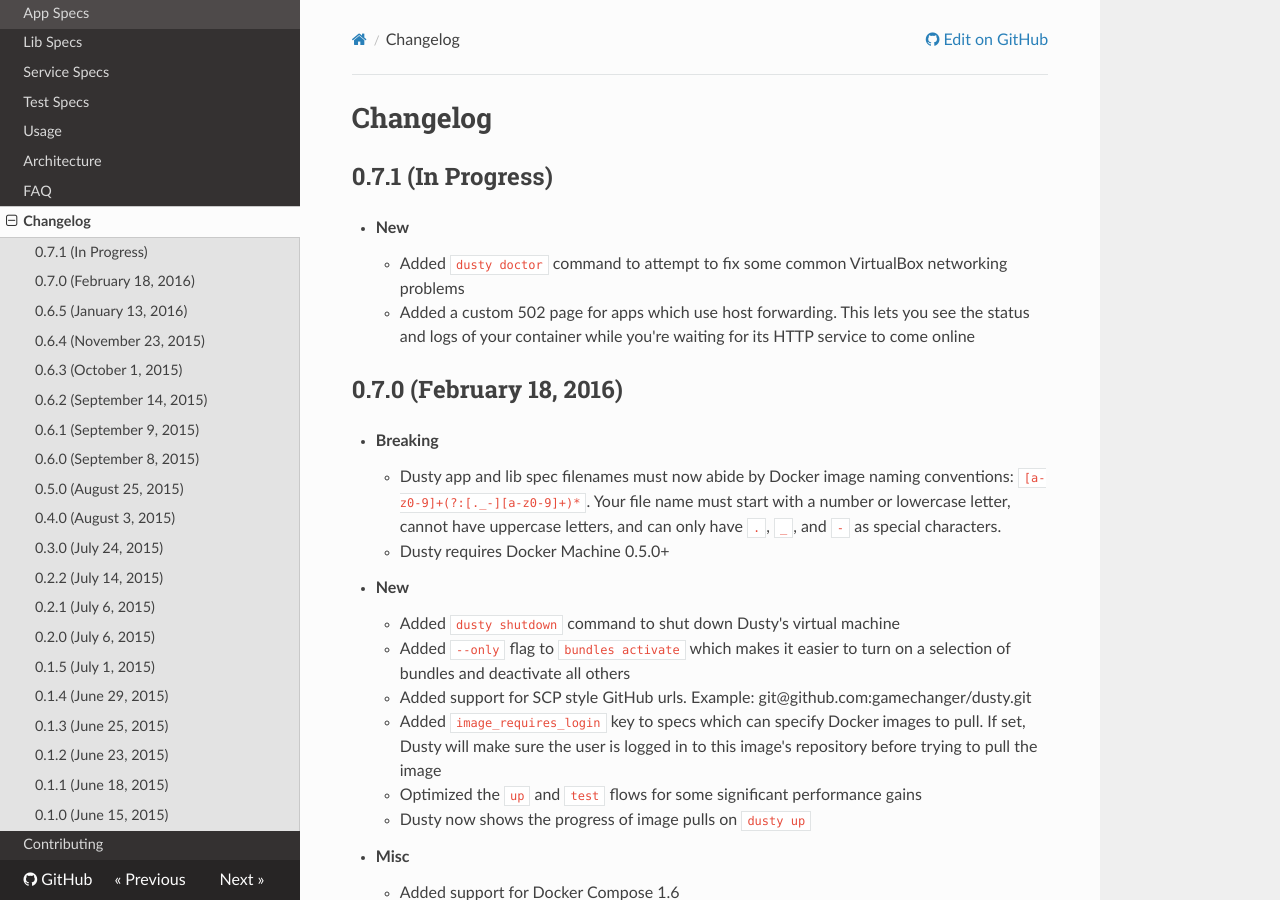
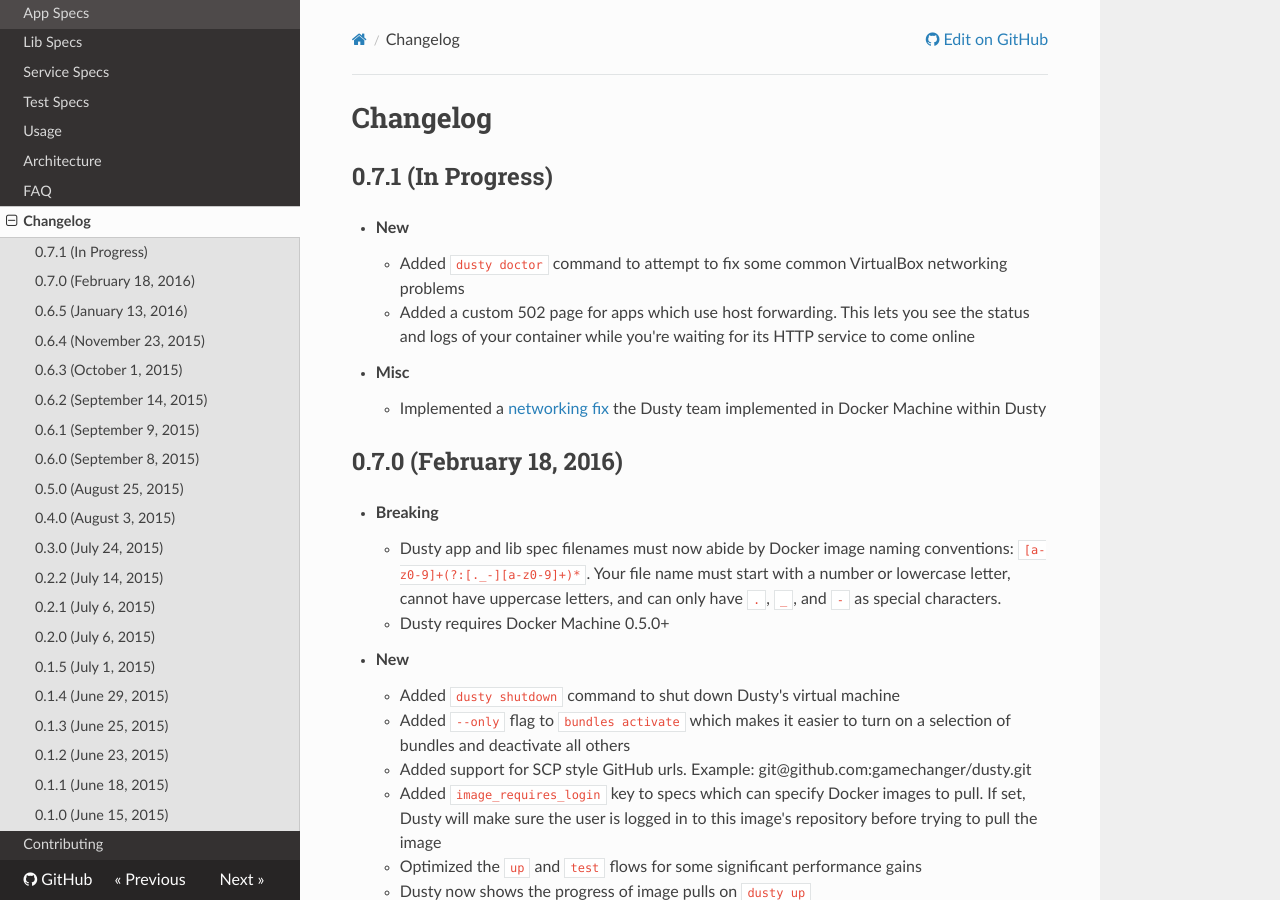
Before and after one commit to gamechanger/dusty, an MkDocs documentation site: the page built from docs/changelog.md, in a window 1280 px wide and 900 px high. Built offline with MkDocs 1.6.1, drawn with Linux system fonts in a browser that asks for light colours; nearby versions of some CDN libraries; old or Windows-style settings are respelled for this version of MkDocs.

Commit message:
Changelog note on host-only fix

```diff
--- a/docs/changelog.md
+++ b/docs/changelog.md
@@ -5,6 +5,8 @@
 * **New**
     * Added `dusty doctor` command to attempt to fix some common VirtualBox networking problems
     * Added a custom 502 page for apps which use host forwarding. This lets you see the status and logs of your container while you're waiting for its HTTP service to come online
+* **Misc**
+    * Implemented a [networking fix](https://github.com/docker/machine/pull/3112) the Dusty team implemented in Docker Machine within Dusty
 
 ## 0.7.0 (February 18, 2016)
 
```
